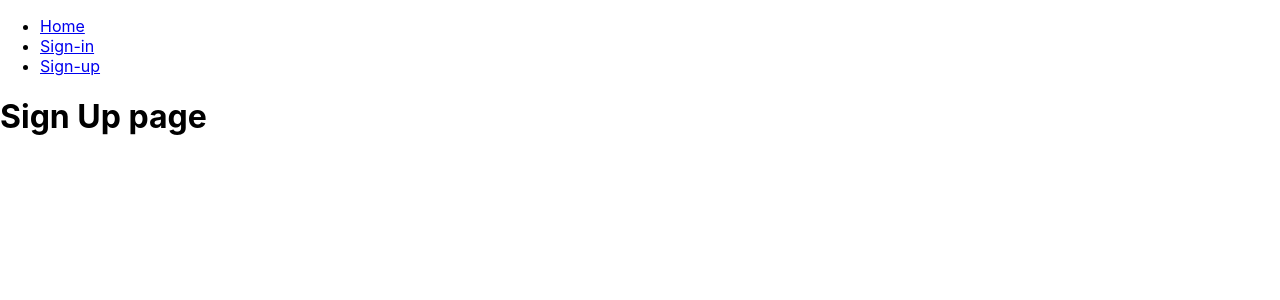
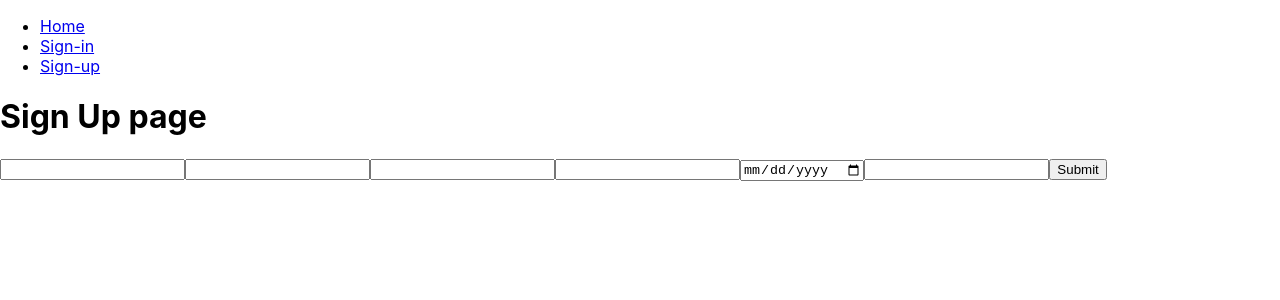
Before and after one commit to fccourses/fe-react-app, a React (Create React App) app: page /sign-up in a window 1280 px wide. Shown: the top 300 px of the page. Built offline with nearby package versions, Linux system fonts and the light colour scheme.

Commit message:
Add useReducer

```diff
--- a/src/components/forms/SignUp/index.jsx
+++ b/src/components/forms/SignUp/index.jsx
@@ -1,7 +1,80 @@
-import React from 'react';
+import React, { useReducer } from 'react';
+
+/* Reducer:
+    ЧИСТАЯ функция, которая принимает прошлое состояние и action.
+    Возврщает новое состояние.
+*/
+const reducer = (state, action) => {
+  const { name, value } = action;
+
+  const newState = {
+    ...state,
+    [name]: value,
+  };
+
+  return newState;
+};
 
 const SignUp = props => {
-  return <div></div>;
+  const [state, dispatch] = useReducer(reducer, {
+    firstName: '',
+    lastName: '',
+    email: '',
+    password: '',
+    birthday: '',
+    gender: '',
+  });
+
+  const handleChange = ({ target: { name, value } }) => {
+    const action = {
+      name,
+      value,
+    };
+
+    dispatch(action);
+  };
+
+  return (
+    <form>
+      <input
+        value={state.firstName}
+        onChange={handleChange}
+        type='text'
+        name='firstName'
+      />
+      <input
+        value={state.lastName}
+        onChange={handleChange}
+        type='text'
+        name='lastName'
+      />
+      <input
+        value={state.email}
+        onChange={handleChange}
+        type='text'
+        name='email'
+      />
+      <input
+        value={state.password}
+        onChange={handleChange}
+        type='password'
+        name='password'
+      />
+      <input
+        value={state.birthday}
+        onChange={handleChange}
+        type='date'
+        name='birthday'
+      />
+      <input
+        value={state.gender}
+        onChange={handleChange}
+        type='text'
+        name='gender'
+      />
+      <input type='submit' />
+    </form>
+  );
 };
 
 export default SignUp;
```
